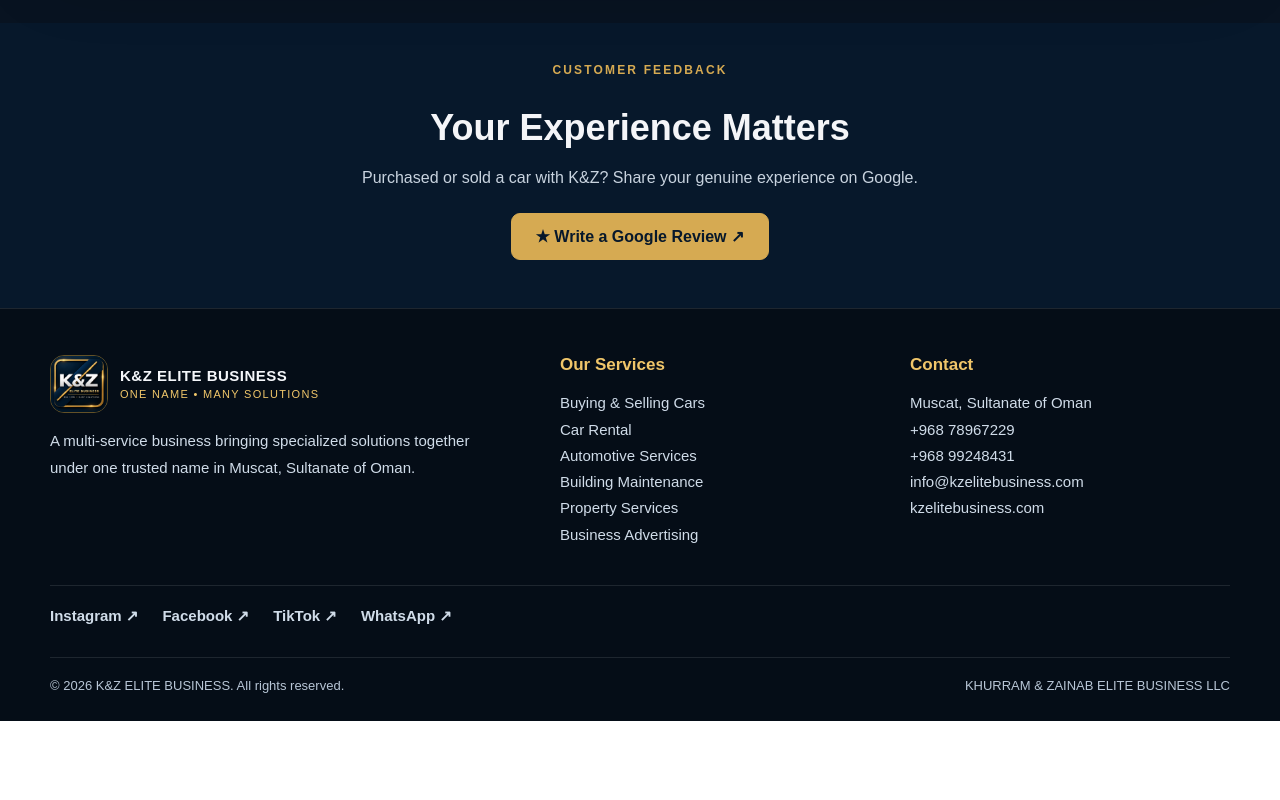
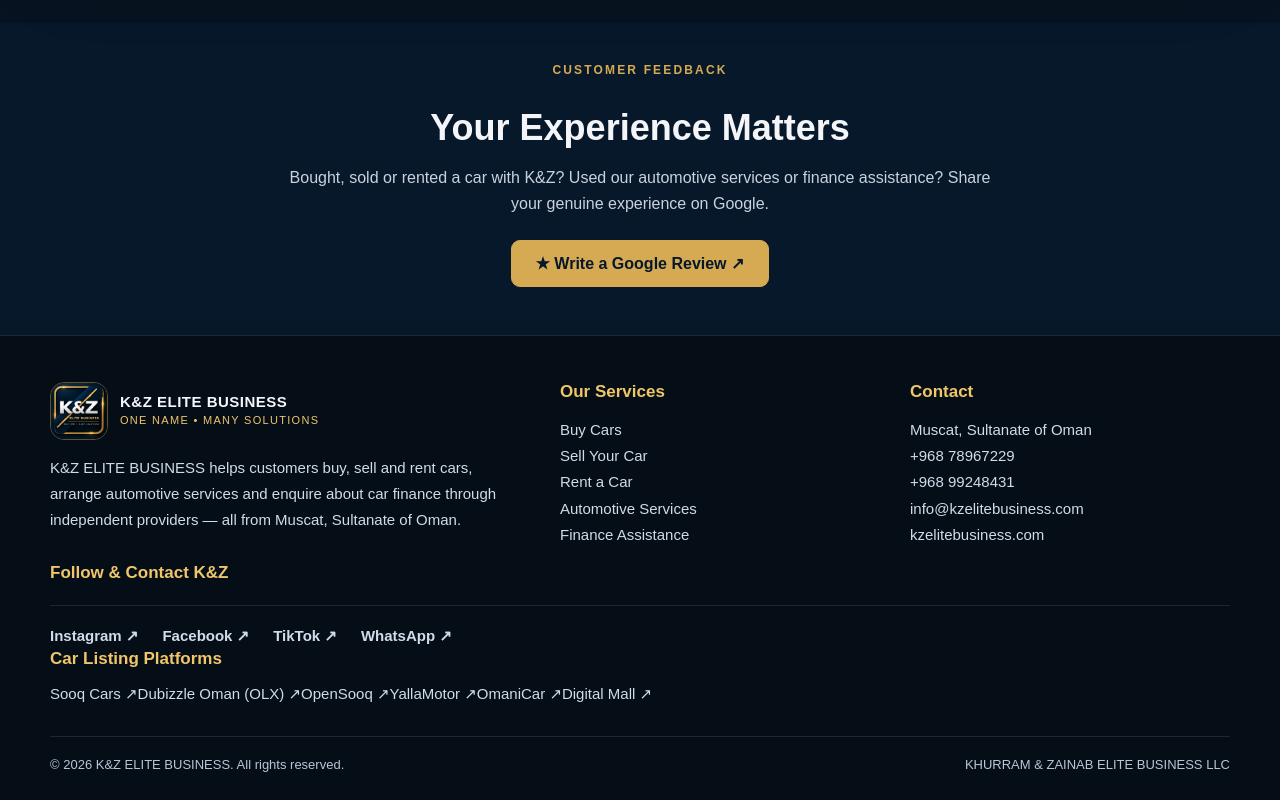
Before and after one commit to khshahzad2023-max/kz-elite-business, a Next.js app: page /finance-assistance in a window 1280 px wide. Shown: the part 2966-3766 px from the top of the page. Before the commit the page ends 3687 px from the top, so only its background shows below. Built offline with nearby package versions, Linux system fonts and the light colour scheme.

Commit message:
Update Google review invite and automotive-only footer with car listing marketplaces

```diff
--- a/app/layout.tsx
+++ b/app/layout.tsx
@@ -57,7 +57,7 @@ export default function RootLayout({children}:{children:React.ReactNode}) {
           <div style={{ maxWidth: 720, margin: "0 auto" }}>
             <p style={{ color: "#d6aa52", fontSize: 12, letterSpacing: "0.18em", fontWeight: 700, marginBottom: 10 }}>CUSTOMER FEEDBACK</p>
             <h2 style={{ fontSize: "clamp(24px, 4vw, 36px)", marginBottom: 10 }}>Your Experience Matters</h2>
-            <p style={{ lineHeight: 1.65, color: "#c8d3df", marginBottom: 22 }}>Purchased or sold a car with K&amp;Z? Share your genuine experience on Google.</p>
+            <p style={{ lineHeight: 1.65, color: "#c8d3df", marginBottom: 22 }}>Bought, sold or rented a car with K&amp;Z? Used our automotive services or finance assistance? Share your genuine experience on Google.</p>
             <a href="https://g.page/r/CX2yk5KX5Yu2EBM/review" target="_blank" rel="noopener noreferrer" style={{ display: "inline-block", border: "1px solid #d6aa52", borderRadius: 9, padding: "13px 24px", color: "#07182b", background: "#d6aa52", fontWeight: 700, textDecoration: "none" }}>★ Write a Google Review ↗</a>
           </div>
         </section>
@@ -72,16 +72,15 @@ export default function RootLayout({children}:{children:React.ReactNode}) {
                     <span>ONE NAME • MANY SOLUTIONS</span>
                   </div>
                 </div>
-                <p>A multi-service business bringing specialized solutions together under one trusted name in Muscat, Sultanate of Oman.</p>
+                <p>K&amp;Z ELITE BUSINESS helps customers buy, sell and rent cars, arrange automotive services and enquire about car finance through independent providers — all from Muscat, Sultanate of Oman.</p>
               </div>
               <div>
                 <h4>Our Services</h4>
-                <p><Link href="/cars">Buying &amp; Selling Cars</Link><br/>
-                <Link href="/rent-a-car">Car Rental</Link><br/>
+                <p><Link href="/cars">Buy Cars</Link><br/>
+                <Link href="/sell-your-car">Sell Your Car</Link><br/>
+                <Link href="/rent-a-car">Rent a Car</Link><br/>
                 <Link href="/automotive">Automotive Services</Link><br/>
-                <Link href="/building-maintenance">Building Maintenance</Link><br/>
-                <Link href="/properties">Property Services</Link><br/>
-                <Link href="/advertising">Business Advertising</Link></p>
+                <Link href="/finance-assistance">Finance Assistance</Link></p>
               </div>
               <div>
                 <h4>Contact</h4>
@@ -92,7 +91,21 @@ export default function RootLayout({children}:{children:React.ReactNode}) {
                 <a href="https://www.kzelitebusiness.com">kzelitebusiness.com</a></p>
               </div>
             </div>
-            <div className="kz-footer-social"><a href="https://www.instagram.com/kz_elite_business/" target="_blank" rel="noopener noreferrer">Instagram ↗</a><a href="https://www.facebook.com/share/1H4otouqhj/" target="_blank" rel="noopener noreferrer">Facebook ↗</a><a href="https://www.tiktok.com/@kz_elite_business" target="_blank" rel="noopener noreferrer">TikTok ↗</a><a href="https://api.whatsapp.com/send?phone=96878967229" target="_blank" rel="noopener noreferrer">WhatsApp ↗</a></div>
+            <div className="kz-footer-links-group">
+              <h4>Follow &amp; Contact K&amp;Z</h4>
+              <div className="kz-footer-social"><a href="https://www.instagram.com/kz_elite_business/" target="_blank" rel="noopener noreferrer">Instagram ↗</a><a href="https://www.facebook.com/share/1H4otouqhj/" target="_blank" rel="noopener noreferrer">Facebook ↗</a><a href="https://www.tiktok.com/@kz_elite_business" target="_blank" rel="noopener noreferrer">TikTok ↗</a><a href="https://api.whatsapp.com/send?phone=96878967229" target="_blank" rel="noopener noreferrer">WhatsApp ↗</a></div>
+            </div>
+            <div className="kz-footer-links-group kz-footer-marketplaces">
+              <h4>Car Listing Platforms</h4>
+              <div className="kz-footer-marketplace-links">
+                <a href="https://sooq-cars.com/om/en/ready/cars" target="_blank" rel="noopener noreferrer">Sooq Cars ↗</a>
+                <a href="https://www.dubizzle.com.om/en/" target="_blank" rel="noopener noreferrer">Dubizzle Oman (OLX) ↗</a>
+                <a href="https://om.opensooq.com/en" target="_blank" rel="noopener noreferrer">OpenSooq ↗</a>
+                <a href="https://oman.yallamotor.com/" target="_blank" rel="noopener noreferrer">YallaMotor ↗</a>
+                <a href="https://www.omanicar.com/" target="_blank" rel="noopener noreferrer">OmaniCar ↗</a>
+                <a href="https://om.digitalmall.app/" target="_blank" rel="noopener noreferrer">Digital Mall ↗</a>
+              </div>
+            </div>
             <div className="footer-bottom">
               <span>© 2026 K&Z ELITE BUSINESS. All rights reserved.</span>
               <span>KHURRAM & ZAINAB ELITE BUSINESS LLC</span>
```
